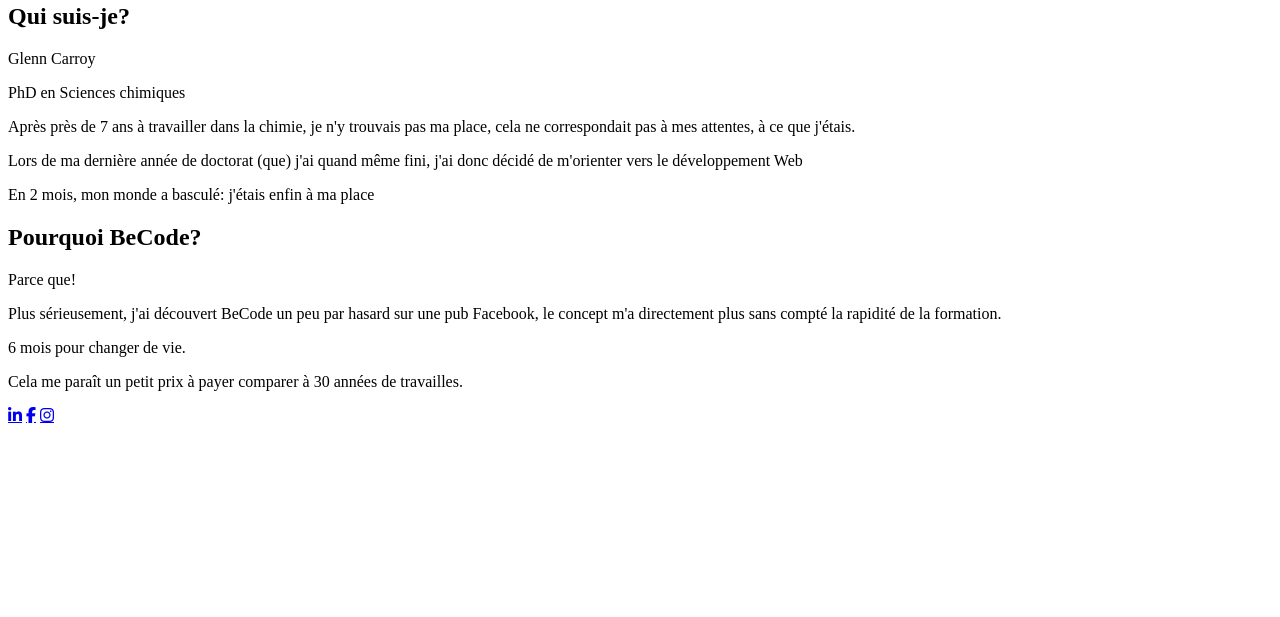
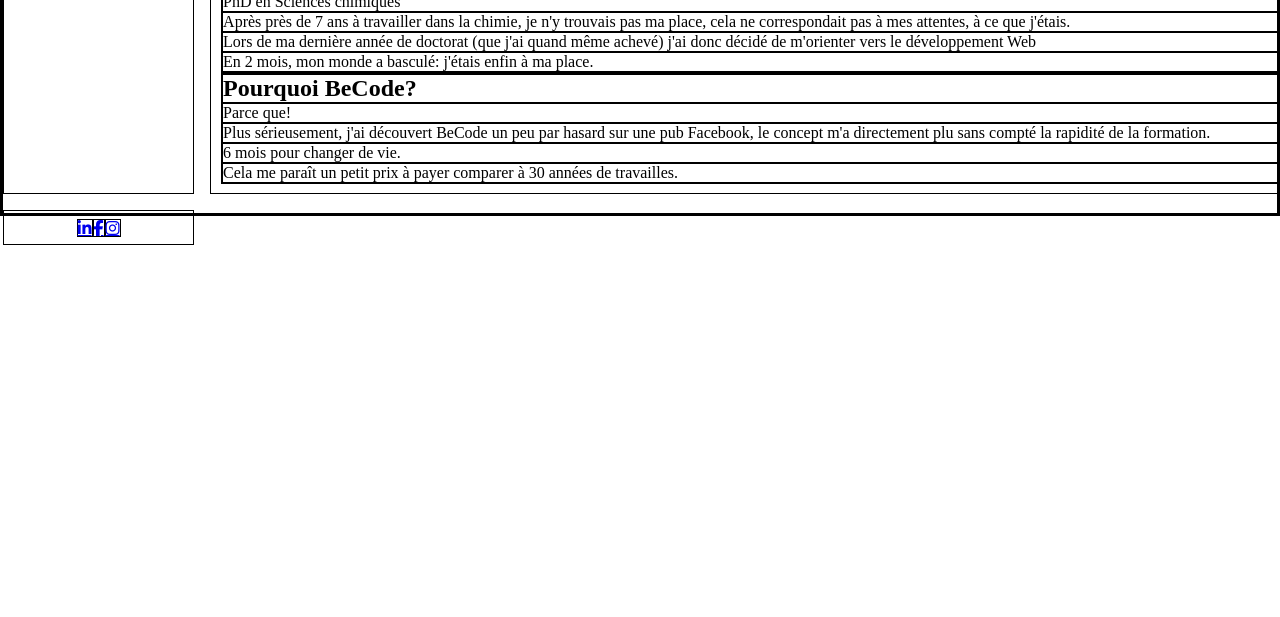
Before and after one commit to GlennCarroy/interview-webdev, a plain HTML site: page interview-webdev/index.html in a window 1280 px wide. Shown: the part 183-800 px from the top of the page. Drawn offline with Linux system fonts and the light colour scheme.

Commit message:
1er placement CSS

```diff
--- a/interview-webdev/index.html
+++ b/interview-webdev/index.html
@@ -19,21 +19,21 @@
 				<li><a href="conclusion.html">Conclusion</a></li>
 			</ul>
 		</nav>
-		<h1>BeCodien?</h1>
 	</header>
 	<main>
+		<h1>BeCodien?</h1>
 		<article>
 			<h2>Qui suis-je?</h2>
 				<p>Glenn Carroy</p>
 				<p>PhD en Sciences chimiques</p>
 				<p>Après près de 7 ans à travailler dans la chimie, je n'y trouvais pas ma place, cela ne correspondait pas à mes attentes, à ce que j'étais.</p>
-				<p>Lors de ma dernière année de doctorat (que) j'ai quand même fini, j'ai donc décidé de m'orienter vers le développement Web</p>
-				<p>En 2 mois, mon monde a basculé: j'étais enfin à ma place</p>
+				<p>Lors de ma dernière année de doctorat (que j'ai quand même achevé) j'ai donc décidé de m'orienter vers le développement Web</p>
+				<p>En 2 mois, mon monde a basculé: j'étais enfin à ma place.</p>
 		</article>
 		<article>
 			<h2>Pourquoi BeCode?</h2>
 			<p>Parce que!</p>
-			<p>Plus sérieusement, j'ai découvert BeCode un peu par hasard sur une pub Facebook, le concept m'a directement plus sans compté la rapidité de la formation.</p>
+			<p>Plus sérieusement, j'ai découvert BeCode un peu par hasard sur une pub Facebook, le concept m'a directement plu sans compté la rapidité de la formation.</p>
 			<p>6 mois pour changer de vie.</p>
 			<p>Cela me paraît un petit prix à payer comparer à 30 années de travailles.</p>
 		</article>
--- a/interview-webdev/style.css
+++ b/interview-webdev/style.css
@@ -0,0 +1,39 @@
+* {
+    /*font-family: 'Montserrat', sans-serif;
+	font-size: 14px;*/
+	box-sizing: border-box;
+	border: black solid 1px;
+	margin: 0;
+}
+
+.main-container {
+	display: grid;
+	grid-template-columns: 15% 85%;
+	grid-template-rows: 5% 85% 10%;
+	grid-gap: 1em 1em;
+}
+
+/* Block placement */
+
+body {
+	margin-top: 3%;
+}
+
+header {
+	grid-column: 1; grid-row:2;
+	min-width: 150px;
+}
+
+main {
+	grid-column: 2; grid-row: 2;
+	padding: 10px;
+}
+
+footer {
+	grid-row: 3;
+	column-span: 2;
+	display: flex;
+	flex-direction: row;
+	justify-content: center;
+	align-items: center;
+}
```
Also changed, not shown: interview-webdev/entreprise.html (+2 -2 lines), interview-webdev/interview.html (+1 -1 lines).
